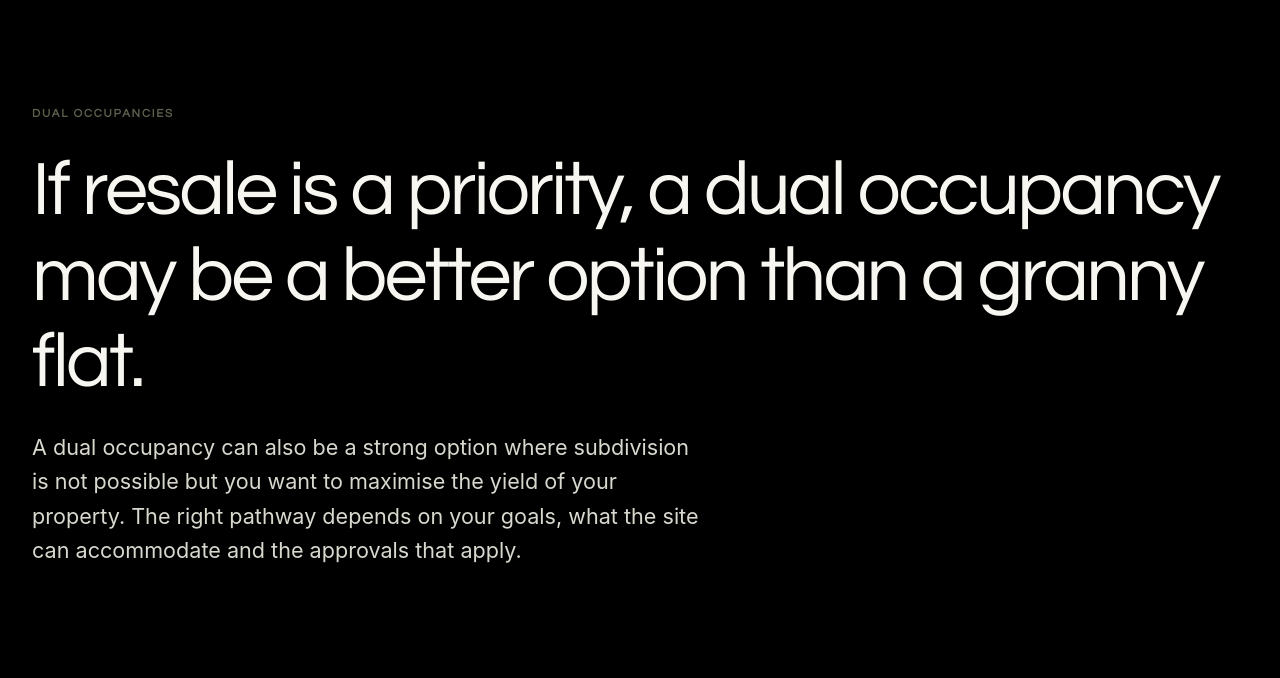
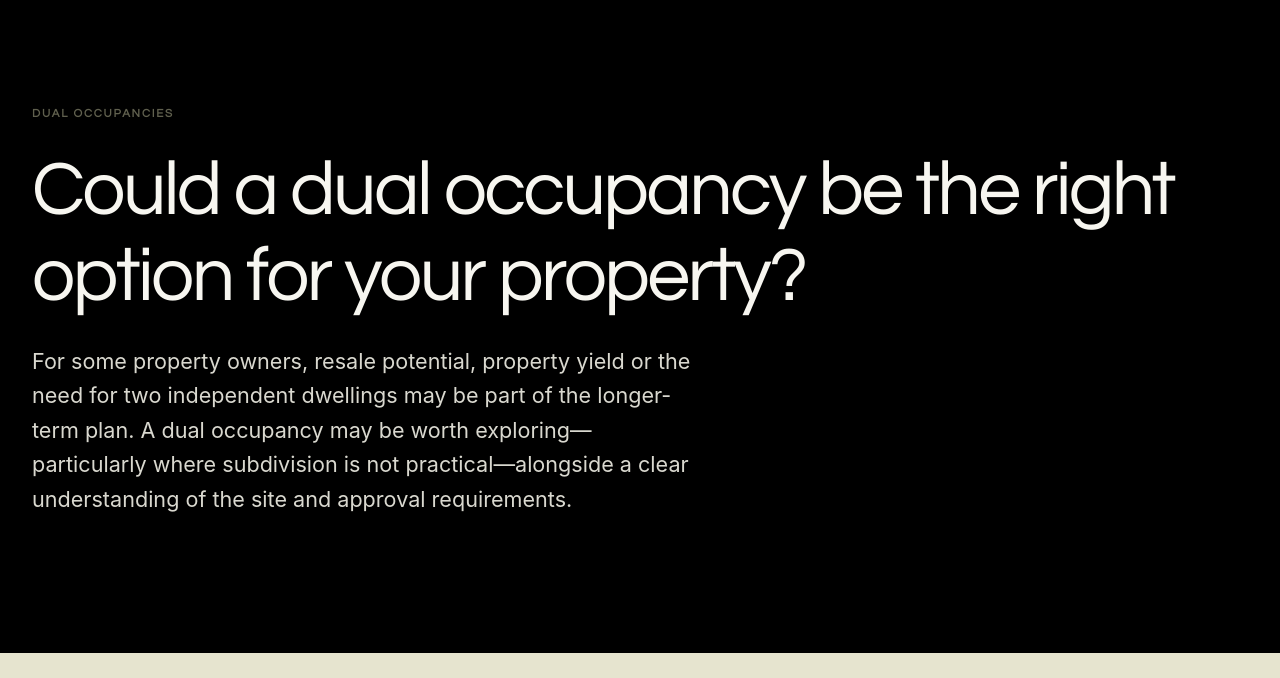
Before and after one commit to geschdevelopments/geschdevelopments-website, a plain HTML site: page services/index.html in a window 1280 px wide. Shown: the part 122-800 px from the top of the page. Drawn offline with Linux system fonts and the light colour scheme.

Commit message:
Soften dual occupancy introduction

```diff
--- a/services/index.html
+++ b/services/index.html
@@ -31,8 +31,8 @@
   <main id="main-content">
     <section class="page-hero">
       <p class="eyebrow">Dual occupancies</p>
-      <h1>If resale is a priority, a dual occupancy may be a better option than a granny flat.</h1>
-      <p class="lede">A dual occupancy can also be a strong option where subdivision is not possible but you want to maximise the yield of your property. The right pathway depends on your goals, what the site can accommodate and the approvals that apply.</p>
+      <h1>Could a dual occupancy be the right option for your property?</h1>
+      <p class="lede">For some property owners, resale potential, property yield or the need for two independent dwellings may be part of the longer-term plan. A dual occupancy may be worth exploring—particularly where subdivision is not practical—alongside a clear understanding of the site and approval requirements.</p>
     </section>
     <section class="section section-stone" id="dual-occupancies">
       <div class="section-label"><span>01</span><p>Resale, yield &amp; flexibility</p></div>
```
